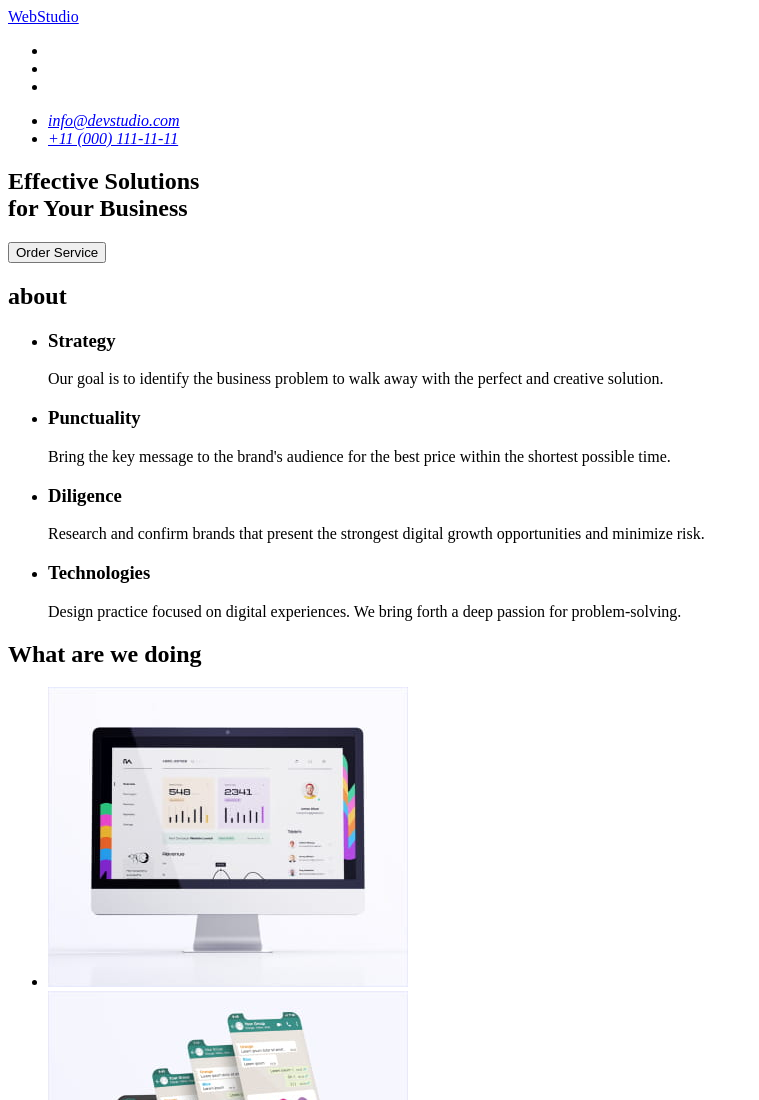
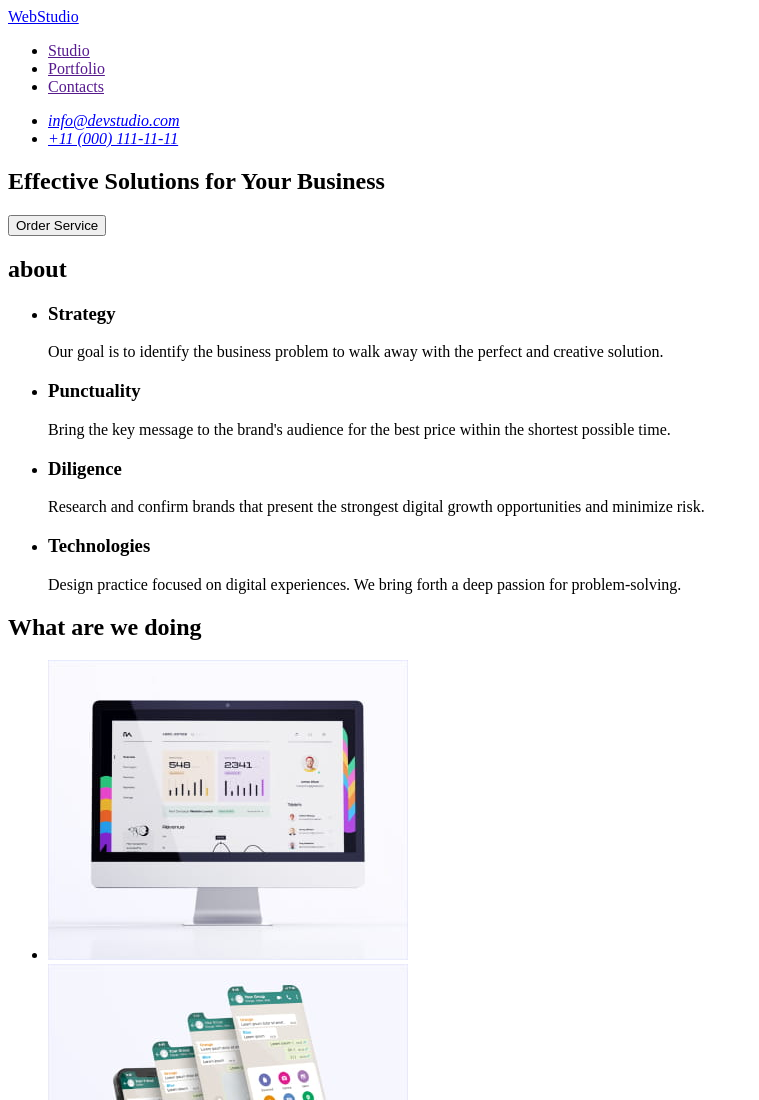
Before and after one commit to YuliaSilk/goit-markup-hw-01, a plain HTML site: page index.html in a window 1280 px wide. Shown: the top 1100 px of the page, without its empty margins (0-759 px from the left). Drawn offline with Linux system fonts and the light colour scheme.

Commit message:
Update index.html

```diff
--- a/index.html
+++ b/index.html
@@ -12,15 +12,16 @@
             <a href="./index.html">WebStudio</a>
              <ul>
                     <li>
-                        <a href="Studio"></a>
+                        <a href=""> Studio </a>
                     </li>
                     <li>
-                        <a href="Portfolio"></a>
+                        <a href=""> Portfolio</a>
                     </li>
                     <li>
-                        <a href="Contacts"></a>
+                        <a href="">Contacts</a>
                     </li>
                 </ul>
+
         </nav>
       <address>
         <ul>
@@ -33,7 +34,7 @@
      </header>
         <main>
             <section>
-                      <h1>Effective Solutions <br> for Your Business</h1>
+                      <h1>Effective Solutions for Your Business</h1>
                       <button type="button">Order Service</button>
             </section>
 
```
